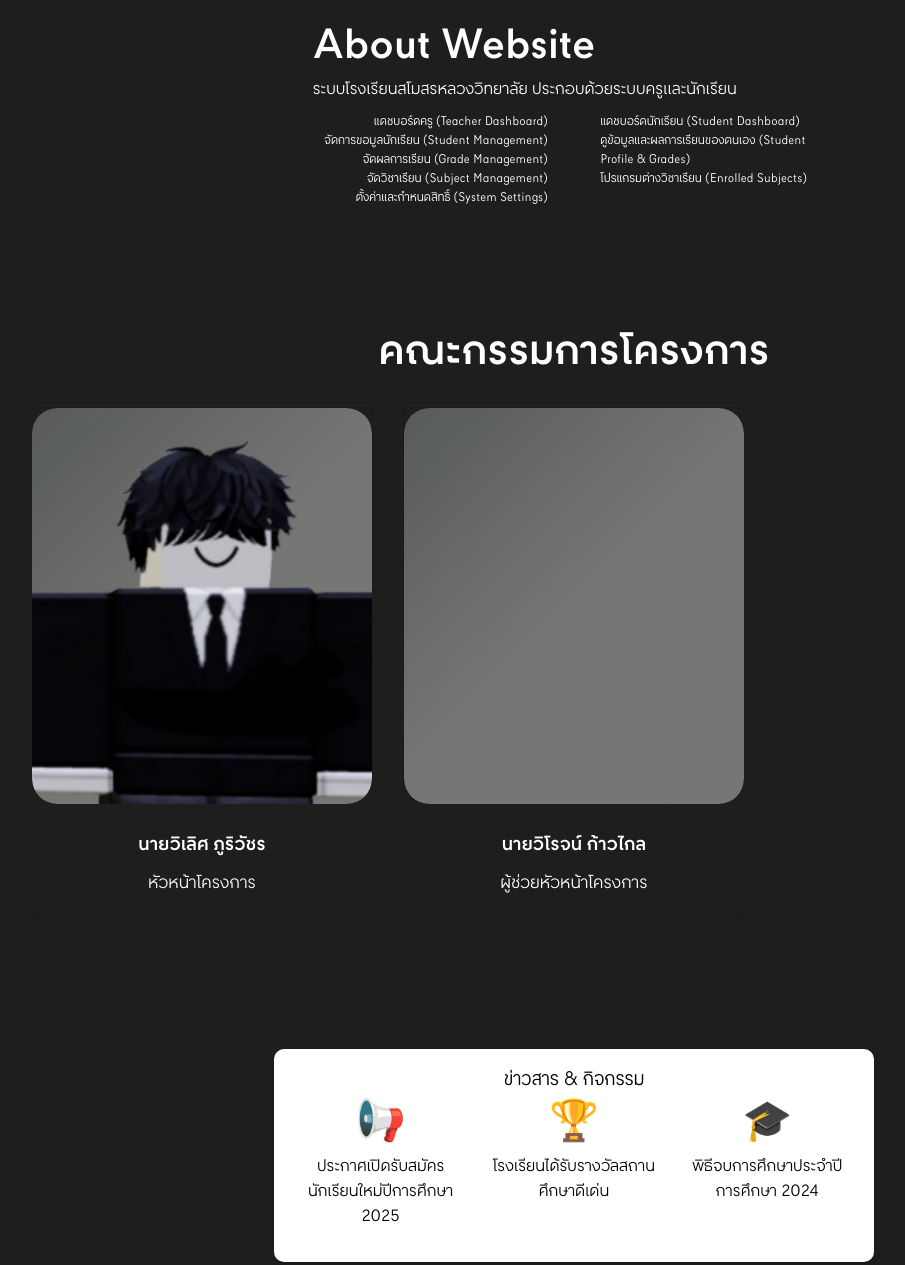
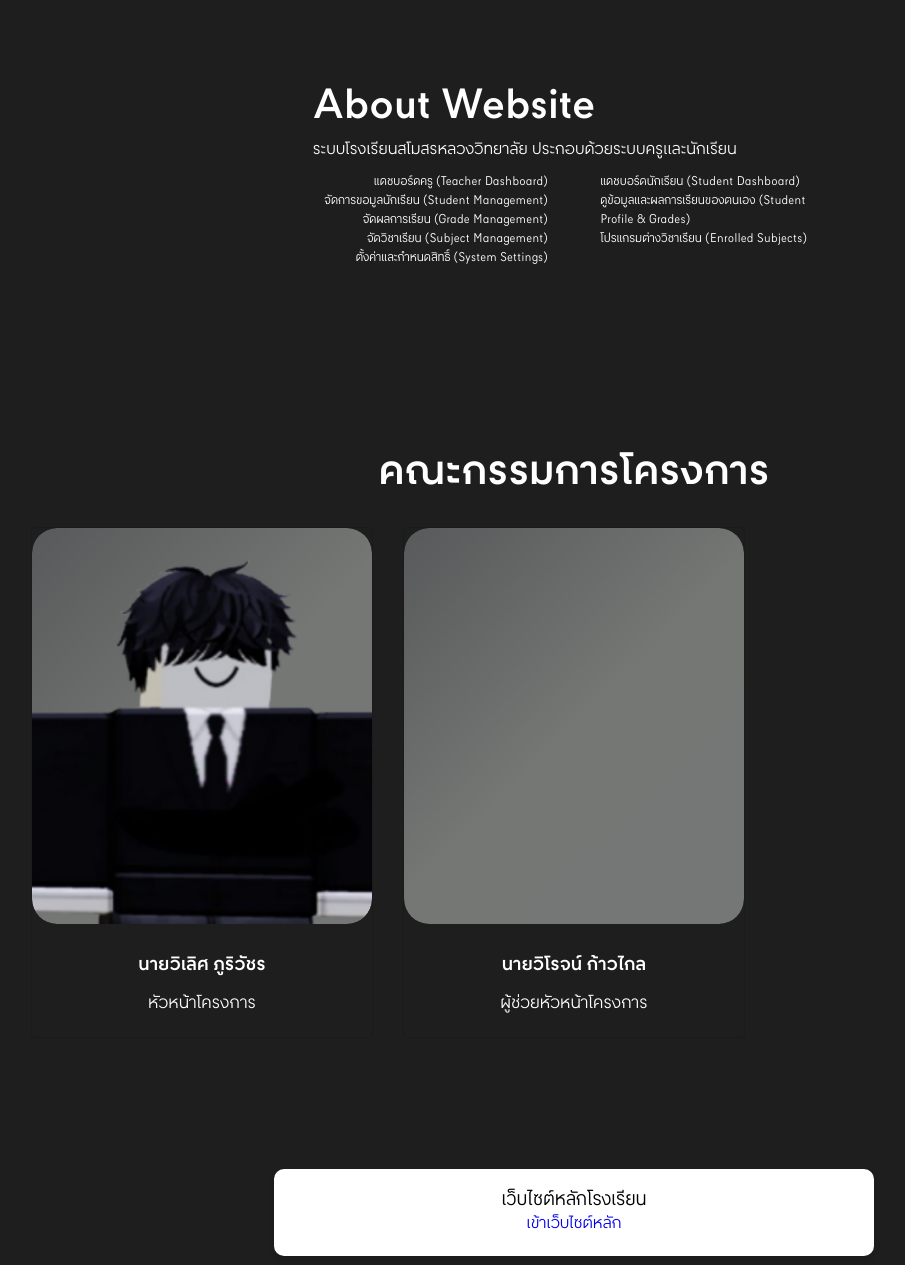
Before and after one commit to SLWschool/school-system, a plain HTML site: page index.html in a window 1280 px wide. Shown: the part 306-1571 px from the top of the page, without its empty margins (66-971 px from the left). Drawn offline with Linux system fonts and the light colour scheme.

Commit message:
Update index.html

```diff
--- a/index.html
+++ b/index.html
@@ -14,7 +14,7 @@
         .container-a {
             display: flex;
             justify-content: center;
-            margin: 20px 0;
+            margin: 5em 0;
         }
         body{
             background: #1e1e1e !important;
@@ -182,15 +182,6 @@
             </section>
         </article>
 
-        <section class="news">
-            <h3>ข่าวสาร & กิจกรรม</h3>
-            <ul class="news-ul">
-                <li><icon>📢</icon> <br>ประกาศเปิดรับสมัครนักเรียนใหม่ปีการศึกษา 2025</li>
-                <li><icon>🏆</icon> <br>โรงเรียนได้รับรางวัลสถานศึกษาดีเด่น</li>
-                <li><icon>🎓</icon> <br> พิธีจบการศึกษาประจำปีการศึกษา 2024</li>
-            </ul>
-        </section>
-
         <section class="about">
             <h3>เว็บไซต์หลักโรงเรียน</h3>
             <a href="https://slw-school.pages.dev/">เข้าเว็บไซต์หลัก</a>
```
